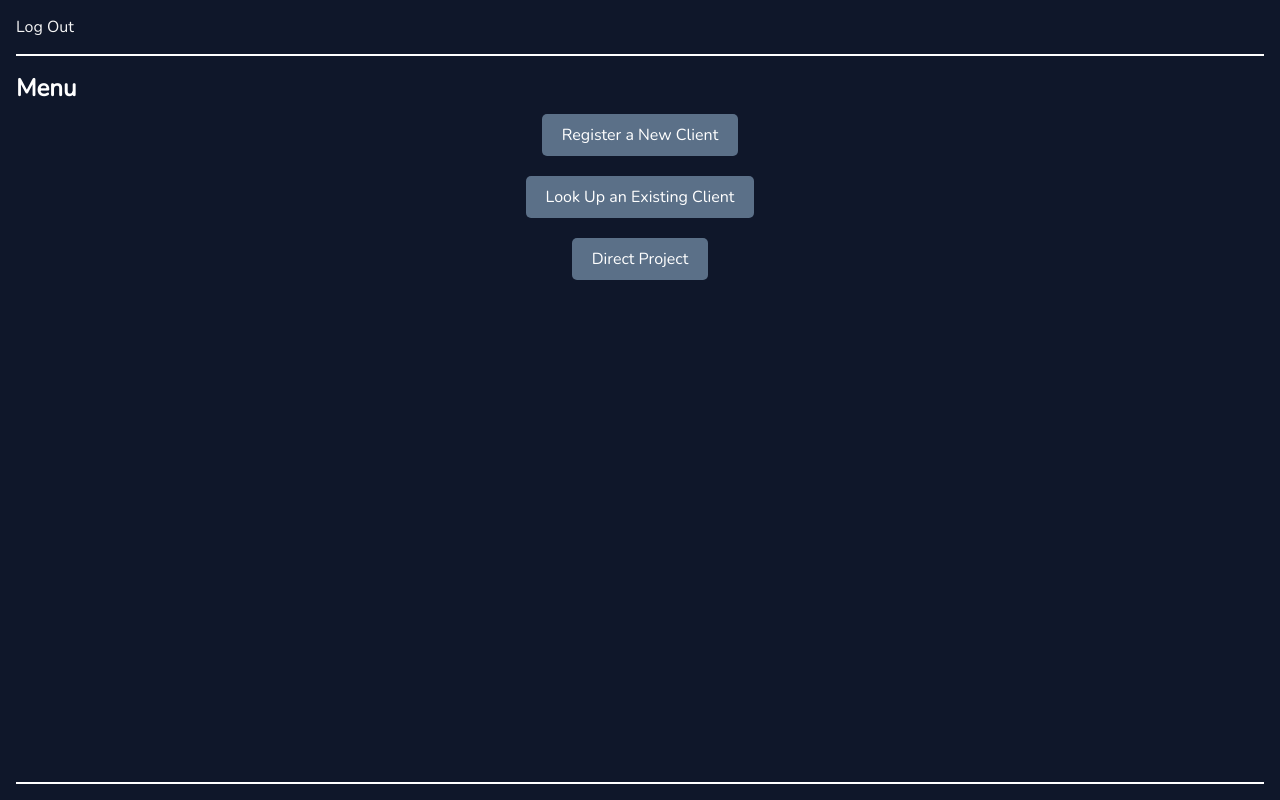
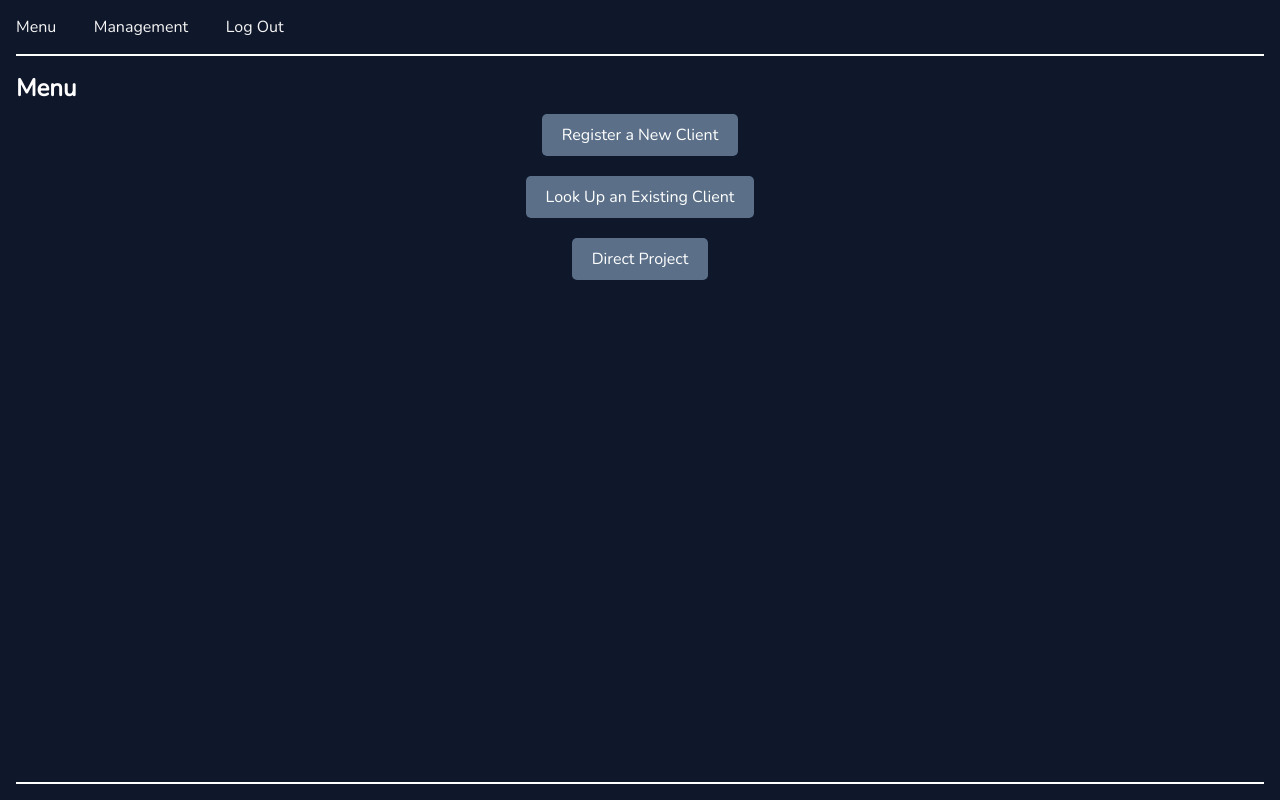
Before and after one commit to mengzhuou/BizWeb, a React (Create React App) app in the folder Frontend/frontend/: page /menu in a window 1280 px wide. Built offline with nearby package versions, Linux system fonts and the light colour scheme.

Commit message:
Basic NavBar component pre-css

```diff
--- a/Frontend/frontend/src/components/Menu.js
+++ b/Frontend/frontend/src/components/Menu.js
@@ -1,5 +1,6 @@
 import { Link, useNavigate } from "react-router-dom";
 import "./Menu.css";
+import NavBar from "./NavBar";
 
 const Menu = () => {
   const navigate = useNavigate();
@@ -18,9 +19,7 @@ const Menu = () => {
   const content = (
     <section className="public">
       <header>
-        <Link to="/" className="topNavBar">
-          Log Out
-        </Link>
+        <NavBar />
       </header>
       <main className="public__main">
         <h1>Menu</h1>
--- /dev/null
+++ b/Frontend/frontend/src/components/NavBar.js
@@ -0,0 +1,18 @@
+import React from "react";
+import { Link } from "react-router-dom";
+
+export default function NavBar() {
+  return (
+    <div class="border-solid border-sky-500">
+      <Link to="/menu" className="topNavBar">
+        Menu
+      </Link>
+      <Link to="/" className="topNavBar">
+        Management
+      </Link>
+      <Link to="/" class="float-right" className="topNavBar float-right">
+        Log Out
+      </Link>
+    </div>
+  );
+}
```
